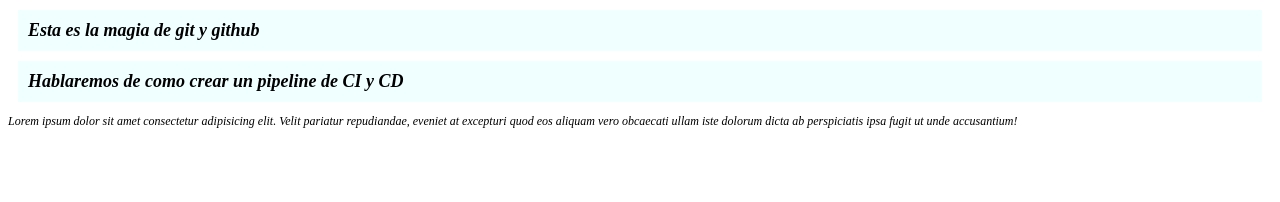
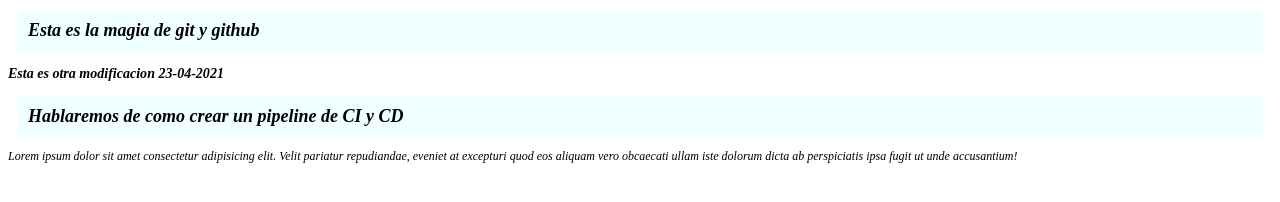
Before and after one commit to AlcidesDevOps/blog_devops, a plain HTML site: page index.html in a window 1280 px wide. Drawn offline with Linux system fonts and the light colour scheme.

Commit message:
Update index.html

```diff
--- a/index.html
+++ b/index.html
@@ -7,6 +7,7 @@
     <div class="main">
         <div class="encabezado">
 <h2>Esta es la magia de git y github</h2>
+          <h3>Esta es otra modificacion 23-04-2021</h3>
         </div>
         <h2>
 
```
